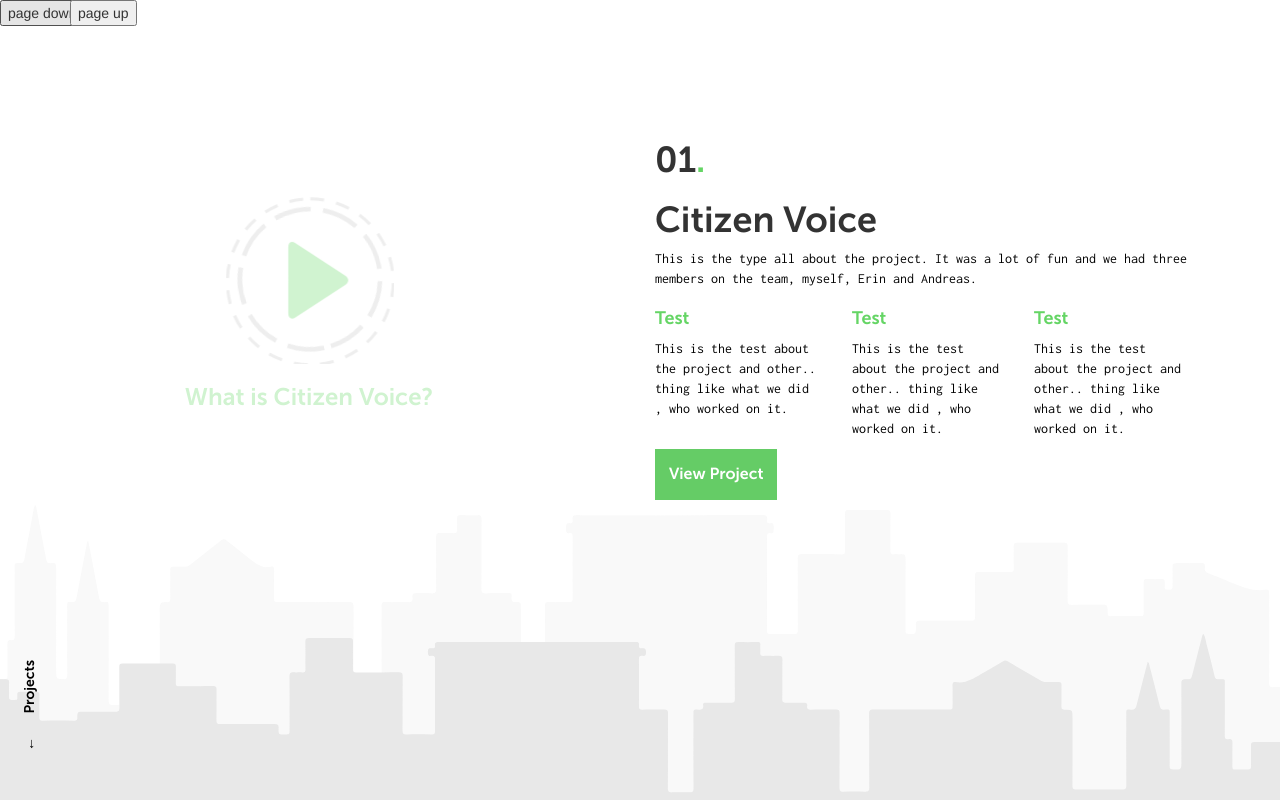
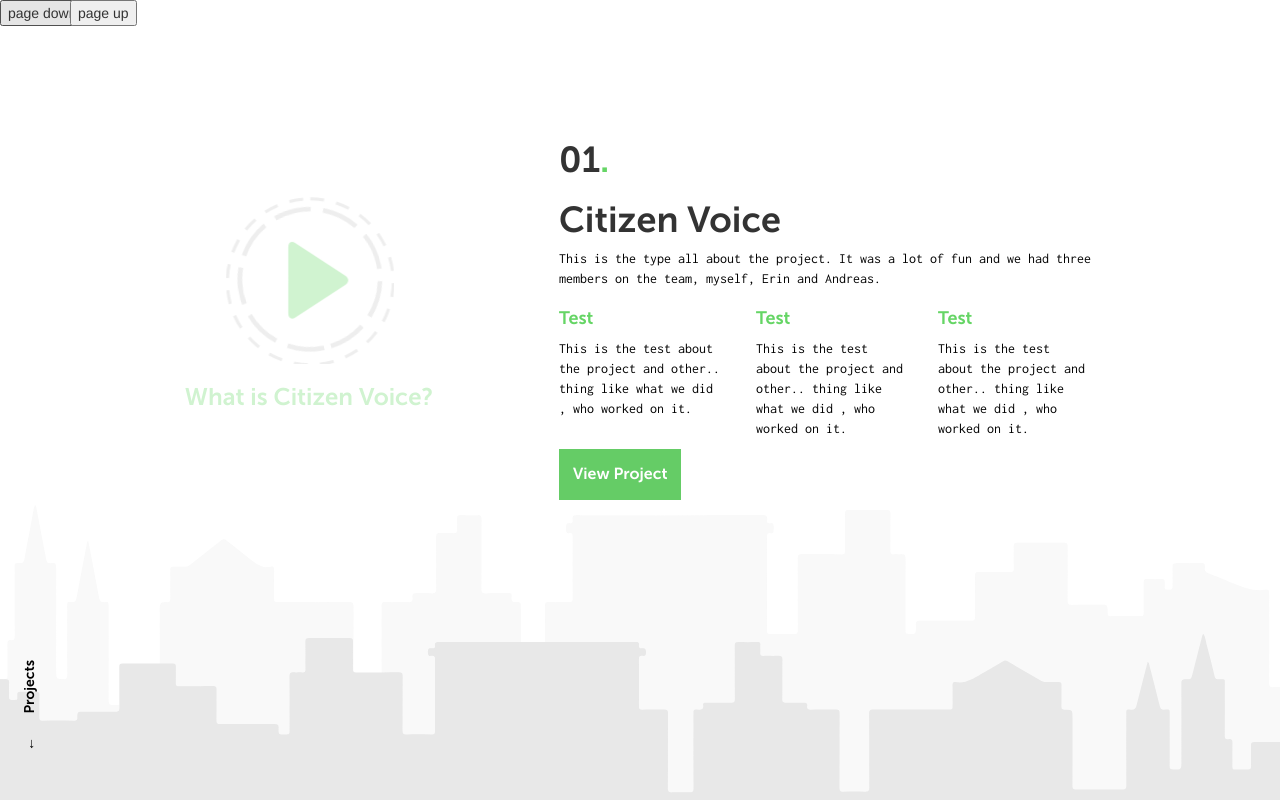
Before and after one commit to dansiberry/danielsiberry.github.io, a website built with webpack: page index.html in a window 1280 px wide. Built offline with nearby package versions, Linux system fonts and the light colour scheme.

Commit message:
anniamtion...done

```diff
--- a/index.html
+++ b/index.html
@@ -390,7 +390,7 @@
       </div>
       <img id="cv-background-back" src="assets/dist/images/cv-background-back.svg" alt="">
       <img id="cv-background-front" src="assets/dist/images/cv-background.svg" alt="">
-      <div class="col-sm-6" style= "">
+      <div class="col-sm-5" style= "">
       </div>
       <div class="col-sm-6 animated" id="citizen-voice-main-text">
         <h1>01<span id="period">.</span></h1>
```
